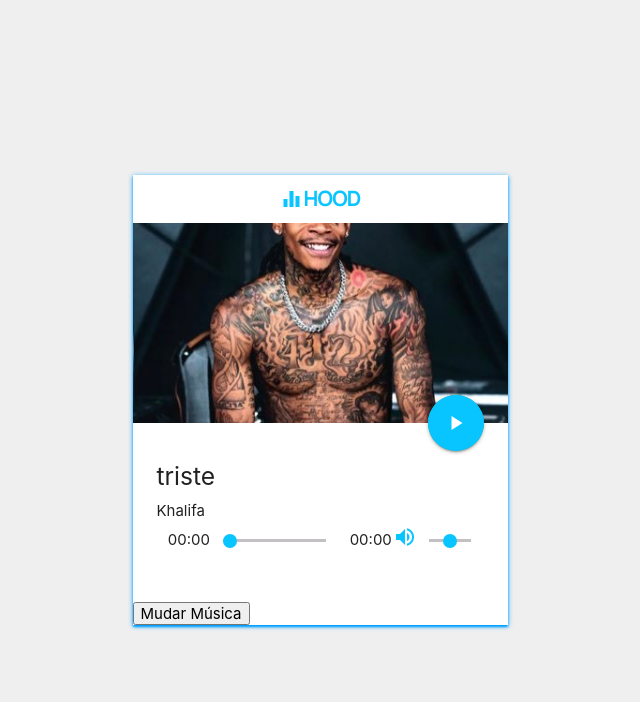
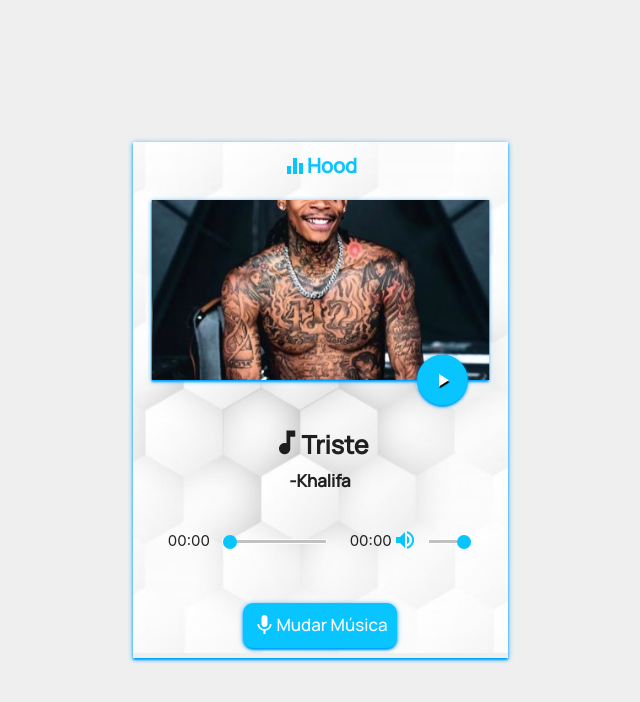
Before and after one commit to Dev-Hood/player-captador-de-voz, a plain HTML site: page easy/index.html in a window 1280 px wide. Shown: the whole page, without its empty margins (320-960 px from the left). Drawn offline with nearby package versions, Linux system fonts and the light colour scheme.

Commit message:
tudo pronto

```diff
--- a/easy/index.html
+++ b/easy/index.html
@@ -9,7 +9,9 @@
 </head>
 <body>
     <div id="player">
-
+        <div class="card-background">
+            <img src="files/favo-de-mel-branco-fundo_51543-116.jpg">
+        </div>
         <h4><i class="material-icons">equalizer</i>Hood</h4>
         <div class="card">
             <div class="card-image">
@@ -18,7 +20,10 @@
                 </a>
             </div>
             <div class="card-content">
-                <h5>Title</h5>
+                <div class="titulo-music">
+                    <i class="material-icons" id="music_note">music_note</i>
+                    <h5 id="title">Title</h5>
+                </div>
                 <p class="artist">Artist</p>
                 <div class="row valign-wrapper">
                     <div class="col s2" id="current-duration">00:00</div>
@@ -28,15 +33,18 @@
                     <div class="col s2" id="total-duration">00:00</div>
                     <div>
                         <a href="#">
-                            <i class="material-icons" id="vol">volume_up</i>
+                            <i class="material-icons" id="mute">volume_up</i>
                         </a>
                     </div>
                     <div class="col s3 range-field valign-wrapper">
-                        <input type="range" min="0" max="100" step="1" id="vol-control">
+                        <input type="range" min="0" max="100" step="1" id="vol-control" value="100">
                     </div>
                 </div>
             </div>
-            <button id="mudar">Mudar Música</button>
+            <div class="botao">
+                <button id="mudar"><i class="material-icons" id="mic">mic</i>  Mudar Música</button>
+            </div>
+
         </div>
     </div>
     <script src="index.js" type ="module"></script>
--- a/easy/player.js
+++ b/easy/player.js
@@ -1,4 +1,4 @@
-import {path} from "./utils.js";
+import {path, secondsToMinutes} from "./utils.js";
 import audios from "./data.js";
 import elements from "./playerElements.js"
 export default {
@@ -8,12 +8,9 @@ export default {
     currentPlaying: 0,
     isPlaying: false,
     start(){
-
         elements.get.call(this);
-        elements.actions.call(this);
         elements.botao.call(this);
         this.update();
-        this.audio.onended = () => this.next();
     },
     play(){
         this.isPlaying = true;
@@ -33,10 +30,25 @@ export default {
             this.play();
         }
     },
+    toggleMute(){
+        this.audio.muted = !this.audio.muted;
+        this.mute.innerText = this.audio.muted ? "volume_down" : "volume_up"
+    },
     next(){
         this.currentPlaying++;
         if(this.currentPlaying == this.audioData.length) this.restart();
         this.update();
+        this.audio.play();
+    },
+    setVolume(value){
+        this.audio.volume = value / 100;
+    },
+    setSeek(value){
+        this.audio.currentTime = value;
+    },
+    timeUpdate(){
+        this.currentDuration.innerText = secondsToMinutes(this.audio.currentTime);
+        this.seekbar.value = this.audio.currentTime;
     },
     update(){
 
@@ -44,17 +56,18 @@ export default {
         this.cover.style.background = `url('${path(
             this.currentAudio.cover
         )}') no-repeat center center / cover`;
-        this.title.innerText = this.currentAudio.title;
-        this.artist.innerText = this.currentAudio.artist;
+        this.title.innerText = this.currentAudio.title[0].toUpperCase()+this.currentAudio.title.slice(1).toLowerCase();
+        this.artist.innerText = "-"+this.currentAudio.artist;
         elements.createAudio.call(this, path(this.currentAudio.file))
-        console.log(this.currentPlaying);
+        this.audio.onloadeddata = () => {
+            elements.actions.call(this);
+        }
     },
     restart(){
         this.currentPlaying = 0;
         this.update();
     },
     capAud(){
-        console.log("boooo");
         var recognition = new webkitSpeechRecognition();
         recognition.lang = "pt-BR";
         recognition.onresult = (event) => {
@@ -65,15 +78,16 @@ export default {
                     for (var i = 0; i < this.audioData.length; i++) {
                         if(this.audioData[i].title==busca){
                             this.currentPlaying=i;
+                            this.update();
+
                         }
                     }
             }
         }
+        this.pause();
         recognition.start();
         recognition.onend = ()=>{
-                this.update();
             this.play();
         }
-
     }
 };
--- a/easy/playerElements.js
+++ b/easy/playerElements.js
@@ -1,16 +1,31 @@
+import{secondsToMinutes}  from "./utils.js"
 export default {
     get(){
         this.cover = document.querySelector(".card-image");
-        this.title = document.querySelector(".card-content h5");
+        this.title = document.querySelector("#title");
         this.artist = document.querySelector(".artist");
         this.playPause = document.querySelector("#play-pause");
         this.muda = document.querySelector("#mudar");
+        this.mute = document.querySelector("#mute")
+        this.volume = document.querySelector("#vol-control")
+        this.seekbar = document.querySelector("#seekbar")
+        this.currentDuration = document.querySelector("#current-duration")
+        this.totalDuration = document.querySelector("#total-duration")
     },
     createAudio(audio){
         this.audio = new Audio(audio)
     },
     actions(){
+        this.audio.onended = () => this.next();
+        this.audio.ontimeupdate = () => this.timeUpdate();
         this.playPause.onclick = () => this.togglePlayPause();
+        this.mute.onclick = () => this.toggleMute();
+        this.volume.oninput = () => this.setVolume(this.volume.value);
+        this.volume.onchange = () => this.setVolume(this.volume.value);
+        this.seekbar.oninput = () => this.setSeek(this.seekbar.value);
+        this.seekbar.onchange = () => this.setSeek(this.seekbar.value);
+        this.seekbar.max = this.audio.duration;
+        this.totalDuration.innerText = secondsToMinutes(this.audio.duration);
     },
     botao(){
         this.muda.onclick = () => this.capAud();
--- a/easy/style.css
+++ b/easy/style.css
@@ -12,22 +12,33 @@ body{
     align-items: center;
     justify-content: center;
 }
+.card-background img{
+    width: 100%;
+    height: 100%;
+    object-fit: cover;
+
+}
+.card-background{
+    width: 375px;
+    height: 511px;
+    z-index: -1;
+    position: absolute;
+}
 #player{
-    background-color: rgb(255, 255, 255);
+    background-color: rgba(255, 255, 255, 0);
     width: 90%;
     max-width: 375px;
     box-shadow: 0px 2px 2px 0px var(--primary-shadow),
     0px 3px 1px -2px var(--primary-shadow),
-
-           0px 1px 5px 0px var(--primary-shadow);
+    0px 1px 5px 0px var(--primary-shadow);
 }
 .card{
+    background-color: rgba(255, 0, 0, 0);
     box-shadow: none;
     margin: 0;
 }
 h4{
     font-family: "Manrope";
-    text-transform: uppercase;
     color: rgb(8, 197, 255);
     font-size: 20px;
     font-weight: bold;
@@ -40,17 +51,85 @@ h4{
 .card-image{
     background: url("https://placehold.it/500") no-repeat center / cover;
     height: 200px;
+    transform: scale(0.90);
+    box-shadow: 0px 2px 2px 0px var(--primary-shadow),
+    0px 3px 1px -2px var(--primary-shadow),
+    0px 1px 5px 0px var(--primary-shadow);
 }
 audio{
     width: 100%;
     margin-top: 30px;
 }
 #play-pause{
-    background-color: rgb(8, 197, 255);
+    background-color: var(--primary);
+    text-shadow: 1px 3px 1px rgb(0, 0, 0);
 }
-#vol{
+.btn-floating{
+    box-shadow: 0px 2px 2px 0px var(--primary-shadow),
+    0px 3px 1px -2px var(--primary-shadow),
+    0px 1px 5px 0px var(--primary-shadow);
+    transition: border-radius 0.5s;
+}
+.btn-floating:hover {
+    box-shadow: 0px 2px 2px 0px var(--primary-shadow),
+    0px 3px 1px -2px var(--primary-shadow),
+    0px 1px 5px 0px var(--primary-shadow);
+    border-radius: 1.3rem;
+}
+#mute{
     color: var(--primary);
+    transform: translateY(2px);
 }
 input[type="range"]::-webkit-slider-thumb{
     background-color: var(--primary);
 }
+#mudar{
+    box-shadow: 0px 2px 2px 0px var(--primary-shadow),
+    0px 3px 1px -2px var(--primary-shadow),
+    0px 1px 5px 0px var(--primary-shadow);
+    border-radius: 10px;
+    border: none;
+    display: flex;
+    align-items: center;
+    justify-content: center;
+    margin-bottom: 10px;
+    margin-left: auto;
+    margin-right: auto;
+    background-color: var(--primary);
+    font-family:"Manrope" ;
+    font-size: 17px;
+    color: white;
+    padding: 0.7rem 0.6rem;
+    cursor: pointer;
+}
+#mudar:hover{
+    transform: scale(0.9);
+}
+#mic{
+    color: white;
+}
+h5{
+    font-family: "Manrope";
+    font-size: 25px;
+    font-weight: bold;
+}
+.titulo-music{
+    display: flex;
+    align-items: center;
+    justify-content: center;
+}
+#music_note{
+    font-size: 30px;
+    font-weight: bold;
+    transform: translateY(2px);
+}
+.artist{
+    font-family: "Manrope";
+    font-weight: bold;
+    font-size: 17px;
+    display: flex;
+    justify-content: center;
+}
+.row.valign-wrapper{
+    padding-top: 30px;
+}
--- a/easy/utils.js
+++ b/easy/utils.js
@@ -1,4 +1,9 @@
+function secondsToMinutes(time){
+    const minutes = Math.floor(time / 60);
+    const seconds = Math.floor(time % 60);
+    return `${("0"+ minutes).slice(-2)}:${("0"+seconds).slice(-2)}`
+}
 const path = function(file){
     return `files/${file}`;
 };
-export {path};
+export {path,secondsToMinutes};
```
Also changed, not shown: easy/files/favo-de-mel-branco-fundo_51543-116.jpg (added). Lines whose indentation alone changed are shown as unchanged.
